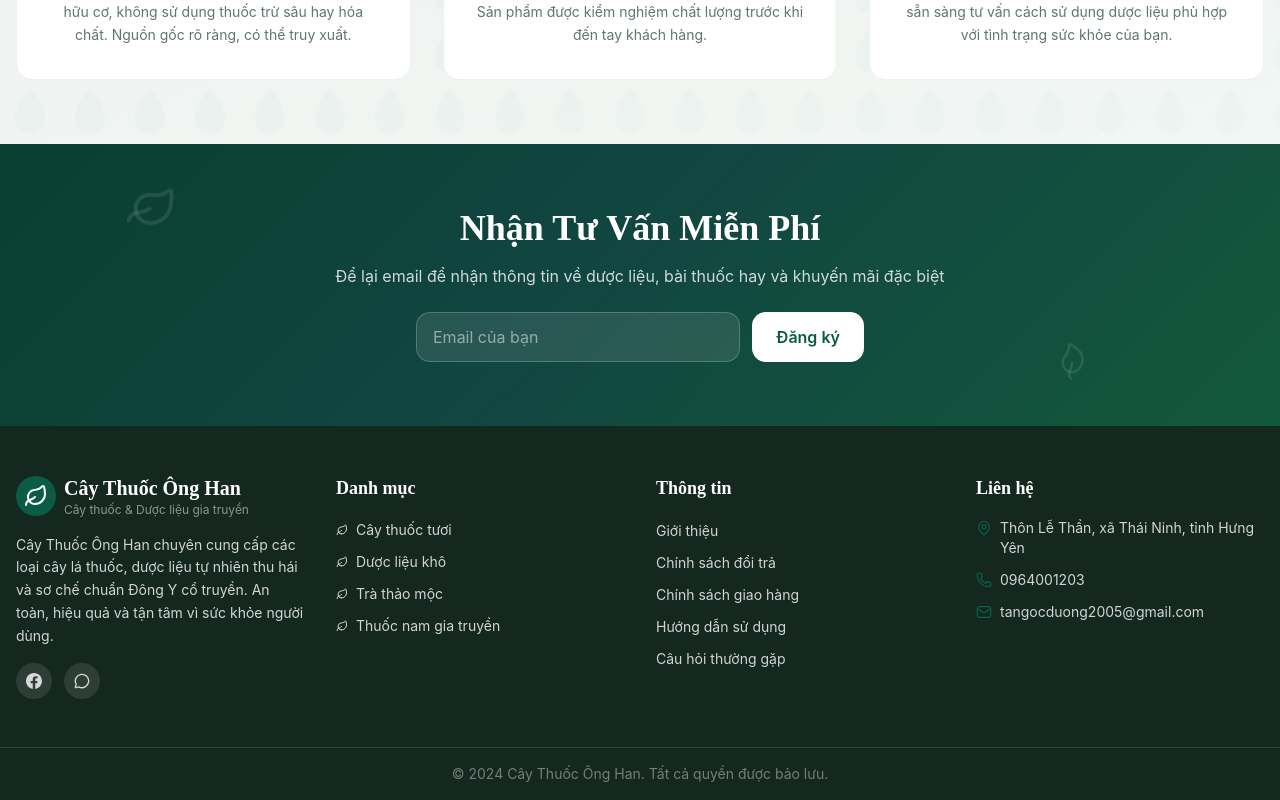
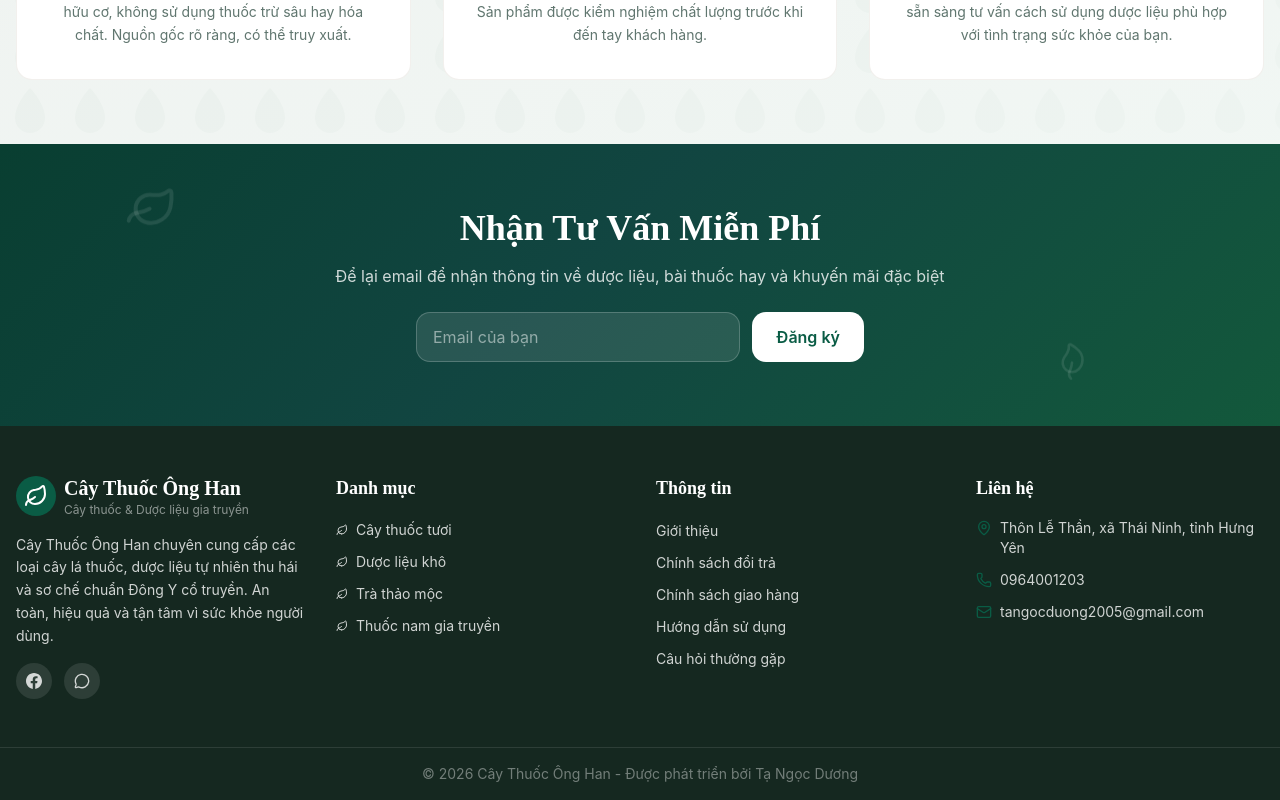
Before and after one commit to tangocduong2005-source/webnha4, a Next.js app: page / in a window 1280 px wide. Shown: the part 4477-5277 px from the top of the page. Built offline with nearby package versions, Linux system fonts and the light colour scheme; no server answers; the database is empty.

Commit message:
Update footer copyright to 2026 Cây Thuốc Ông Han - Được phát triển bởi Tạ Ngọc Dương

```diff
--- a/src/components/storefront/Footer.tsx
+++ b/src/components/storefront/Footer.tsx
@@ -142,7 +142,7 @@ export default function Footer() {
       {/* Bottom bar */}
       <div className="border-t border-white/10">
         <div className="container mx-auto px-4 py-4 text-center text-sm text-white/40">
-          <p>© 2024 Cây Thuốc Ông Han. Tất cả quyền được bảo lưu.</p>
+          <p>© 2026 Cây Thuốc Ông Han - Được phát triển bởi Tạ Ngọc Dương</p>
         </div>
       </div>
     </footer>
```
Also changed, not shown: prisma/seed-users.mjs (line endings or trailing spaces), src/app/403/page.tsx (line endings or trailing spaces), src/app/api/auth/login/route.ts (line endings or trailing spaces), src/app/api/auth/logout/route.ts (line endings or trailing spaces), src/app/api/auth/me/route.ts (line endings or trailing spaces), src/lib/auth.ts (line endings or trailing spaces), src/middleware.ts (line endings or trailing spaces).
